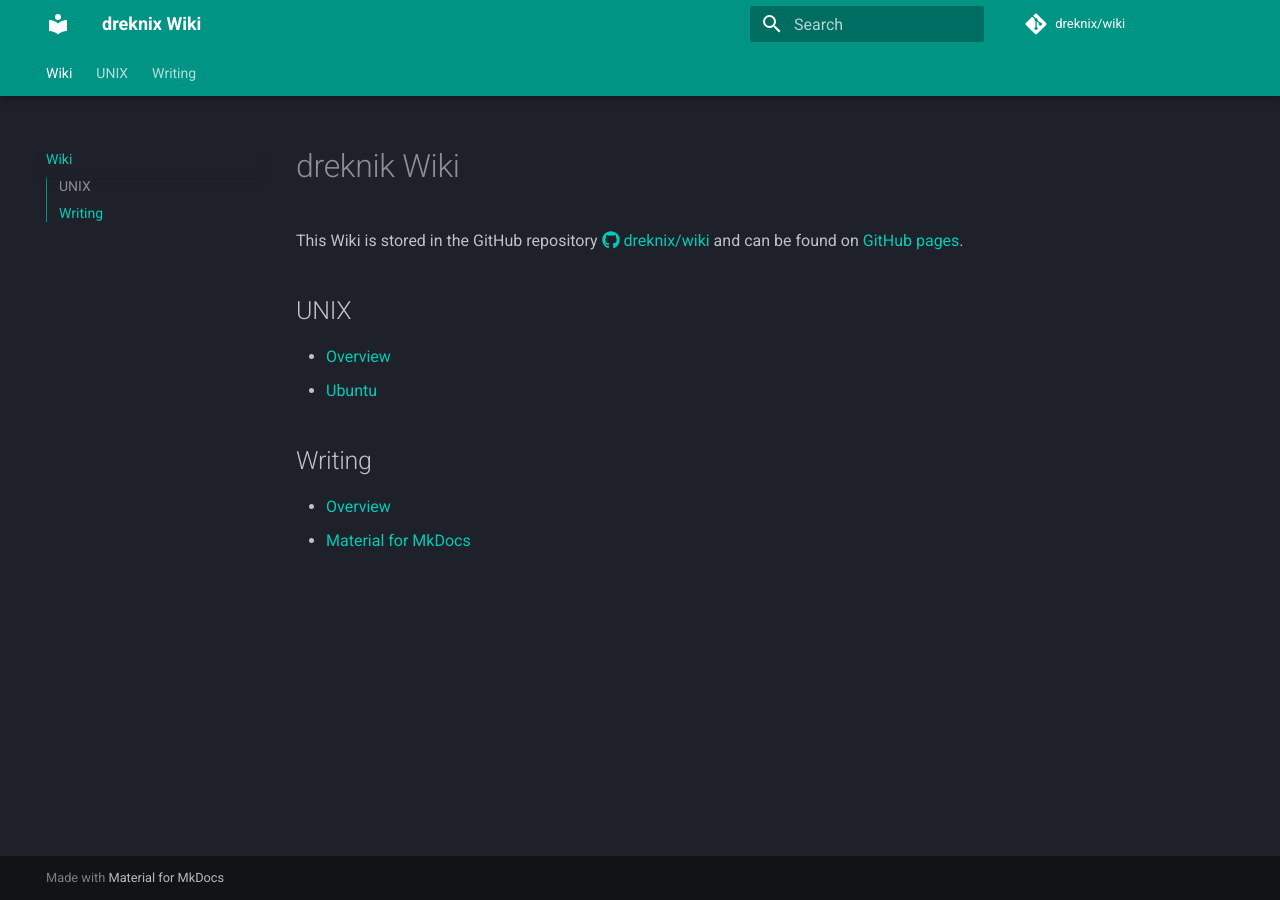
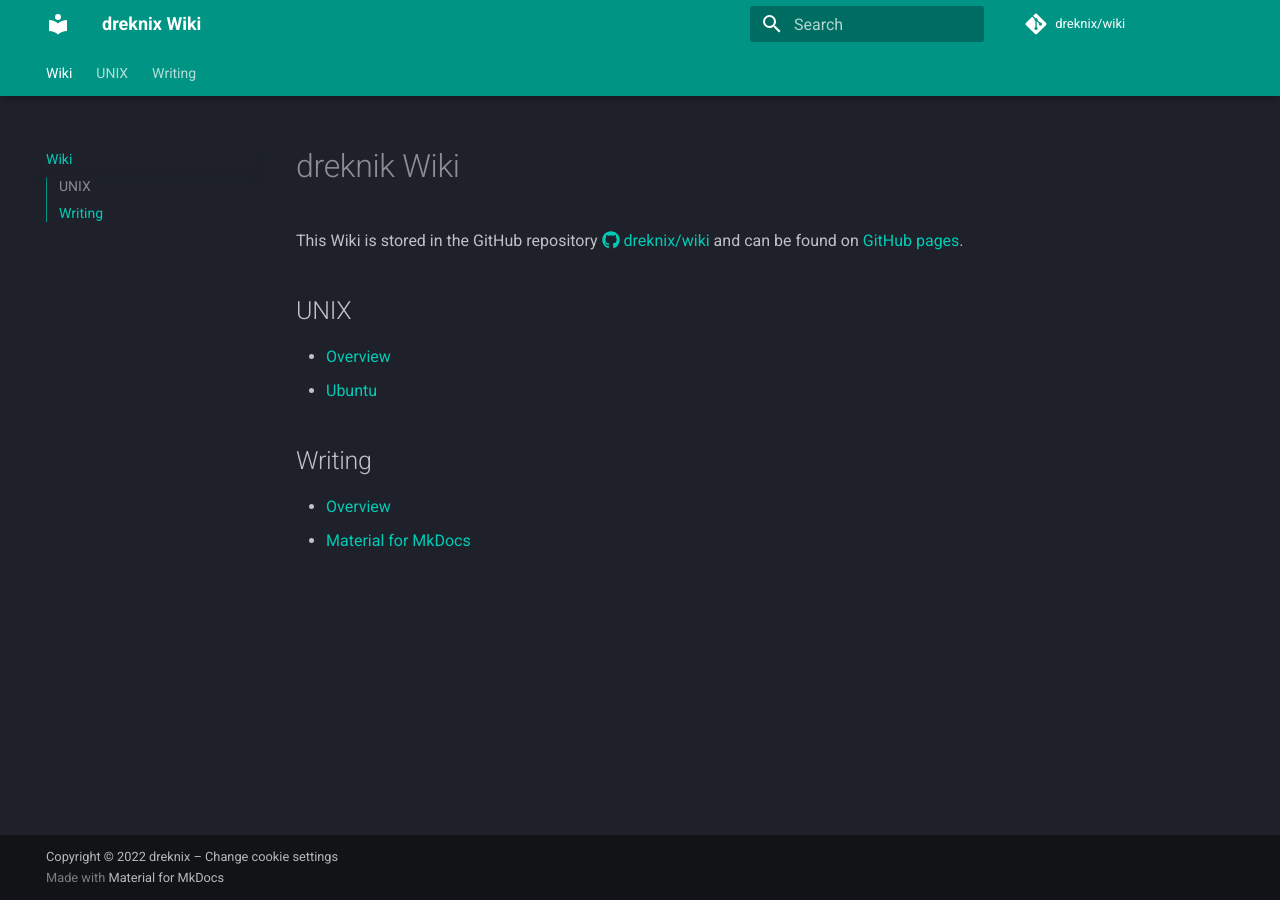
Before and after one commit to dreknix/wiki, an MkDocs documentation site: the page built from docs/index.md, in a window 1280 px wide. Built offline with MkDocs 1.6.1 and Material for MkDocs 9.7.7, drawn with Linux system fonts in a browser that asks for light colours; some web fonts are replaced; comment, search, counter and statistics services are not loaded; part of the change alters nothing that is shown.

Commit message:
Switch to version 8.4 and add cookie consent

```diff
--- a/mkdocs.yml
+++ b/mkdocs.yml
@@ -48,6 +48,22 @@ theme:
       bug: fontawesome/solid/robot
       example: fontawesome/solid/flask
       quote: fontawesome/solid/quote-left
+
+extra:
+  consent:
+    title: Cookie consent
+    description: >-
+      We use cookies to recognize your repeated visits and preferences, as well
+      as to measure the effectiveness of our documentation and whether users
+      find what they're searching for. With your consent, you're helping us to
+      make our documentation better.
+    actions:
+      - accept
+      - manage
+
+copyright: >
+  Copyright &copy; 2022 dreknix –
+  <a href="#__consent">Change cookie settings</a>
 
 # Plugins
 plugins:
--- a/requirements.txt
+++ b/requirements.txt
@@ -1,4 +1,4 @@
-mkdocs-material==8.3.8
+mkdocs-material==8.4.2
 mkdocs-awesome-pages-plugin
 pymdown-extensions
 mdx_truly_sane_lists         # for nested lists
```
